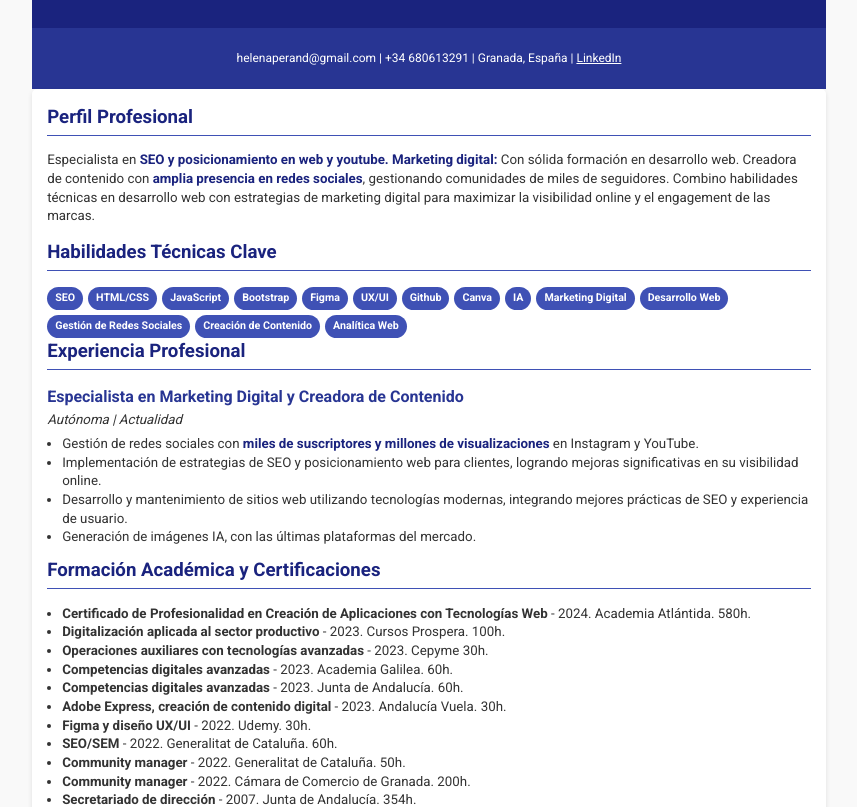
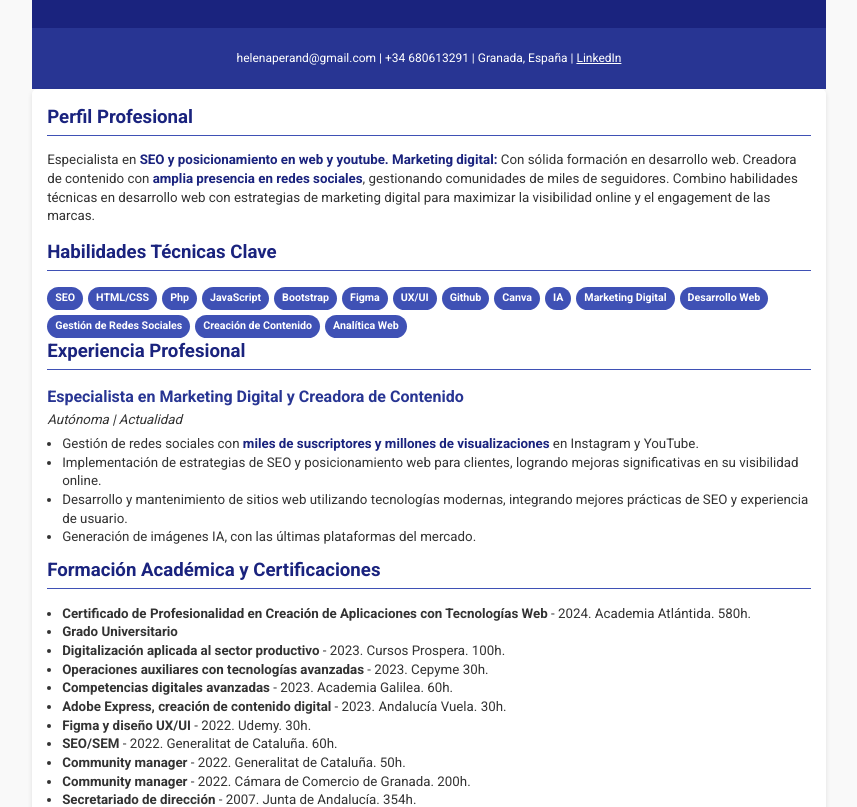
Before and after one commit to taraxdigital/pruebaCV, a plain HTML site: page index.html in a window 1280 px wide. Shown: the part 128-935 px from the top of the page, without its empty margins (211-1068 px from the left). Drawn offline with Linux system fonts and the light colour scheme.

Commit message:
corregido

```diff
--- a/index.html
+++ b/index.html
@@ -106,6 +106,7 @@
       <div class="skill-list">
         <span class="skill-item">SEO</span>
         <span class="skill-item">HTML/CSS</span>
+        <span class="skill-item">Php</span>
         <span class="skill-item">JavaScript</span>
         <span class="skill-item">Bootstrap</span>
         <span class="skill-item">Figma</span>
@@ -135,17 +136,17 @@
       <h2>Formación Académica y Certificaciones</h2>
       <ul>
         <li><strong>Certificado de Profesionalidad en Creación de Aplicaciones con Tecnologías Web</strong> - 2024. Academia Atlántida. 580h.</li>
+        <li><strong>Grado Universitario</strong></li>
         <li><strong>Digitalización aplicada al sector productivo</strong> - 2023. Cursos Prospera. 100h.</li>
         <li><strong>Operaciones auxiliares con tecnologías avanzadas</strong> - 2023. Cepyme 30h.</li>
         <li><strong>Competencias digitales avanzadas</strong> - 2023. Academia Galilea. 60h.</li>
-        <li><strong>Competencias digitales avanzadas</strong> - 2023. Junta de Andalucía. 60h.</li>
         <li><strong>Adobe Express, creación de contenido digital</strong> - 2023. Andalucía Vuela. 30h.</li>
         <li><strong>Figma y diseño UX/UI</strong> - 2022. Udemy. 30h.</li>
         <li><strong>SEO/SEM</strong> - 2022. Generalitat de Cataluña. 60h.</li>
         <li><strong>Community manager</strong> - 2022. Generalitat de Cataluña. 50h.</li>
         <li><strong>Community manager</strong> - 2022. Cámara de Comercio de Granada. 200h.</li>
         <li><strong>Secretariado de dirección</strong> - 2007. Junta de Andalucía. 354h.</li>
-        <li><strong>Grado Universitario</strong></li>
+
       </ul>
 
       <h2>Desarrollo Profesional Continuo</h2>
```
